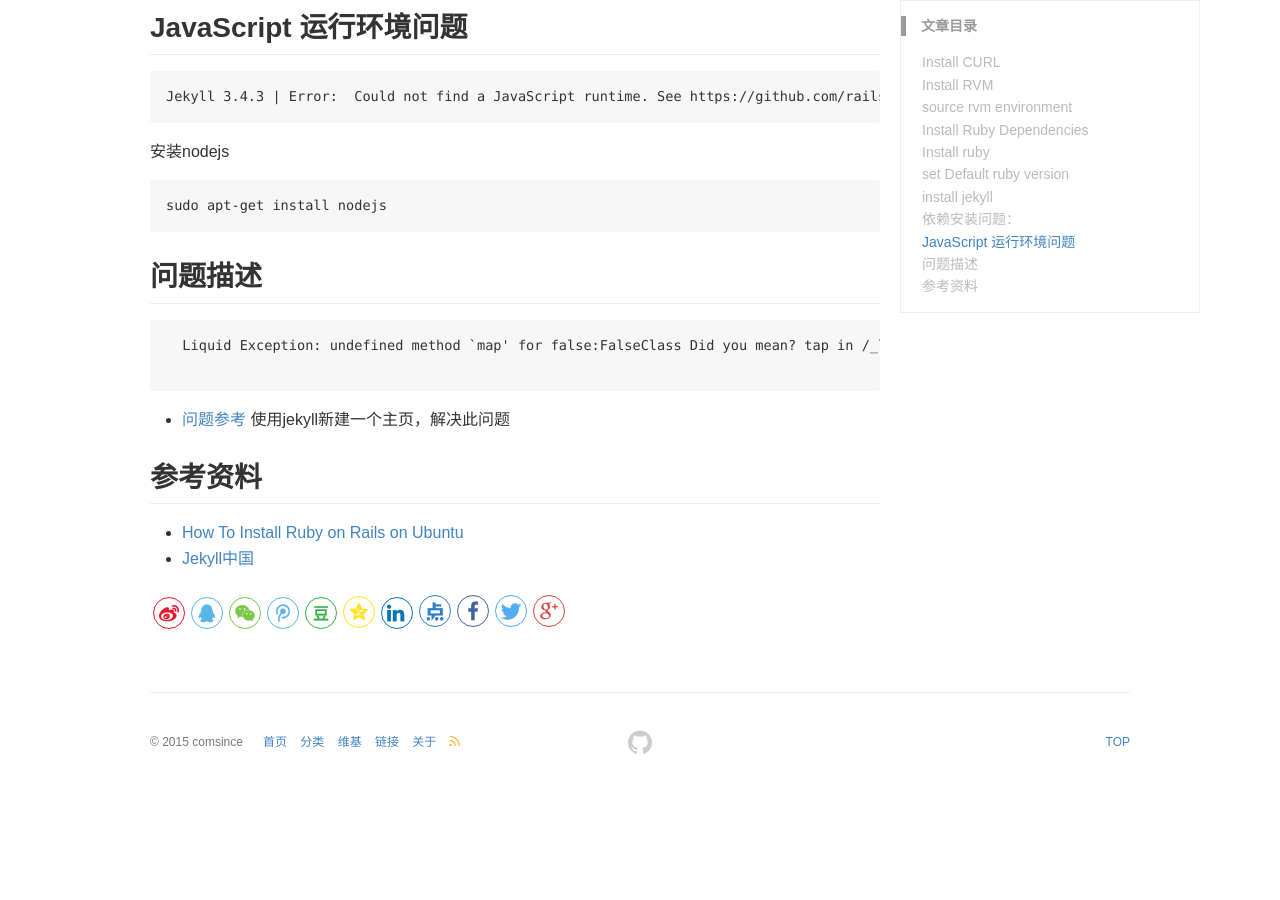
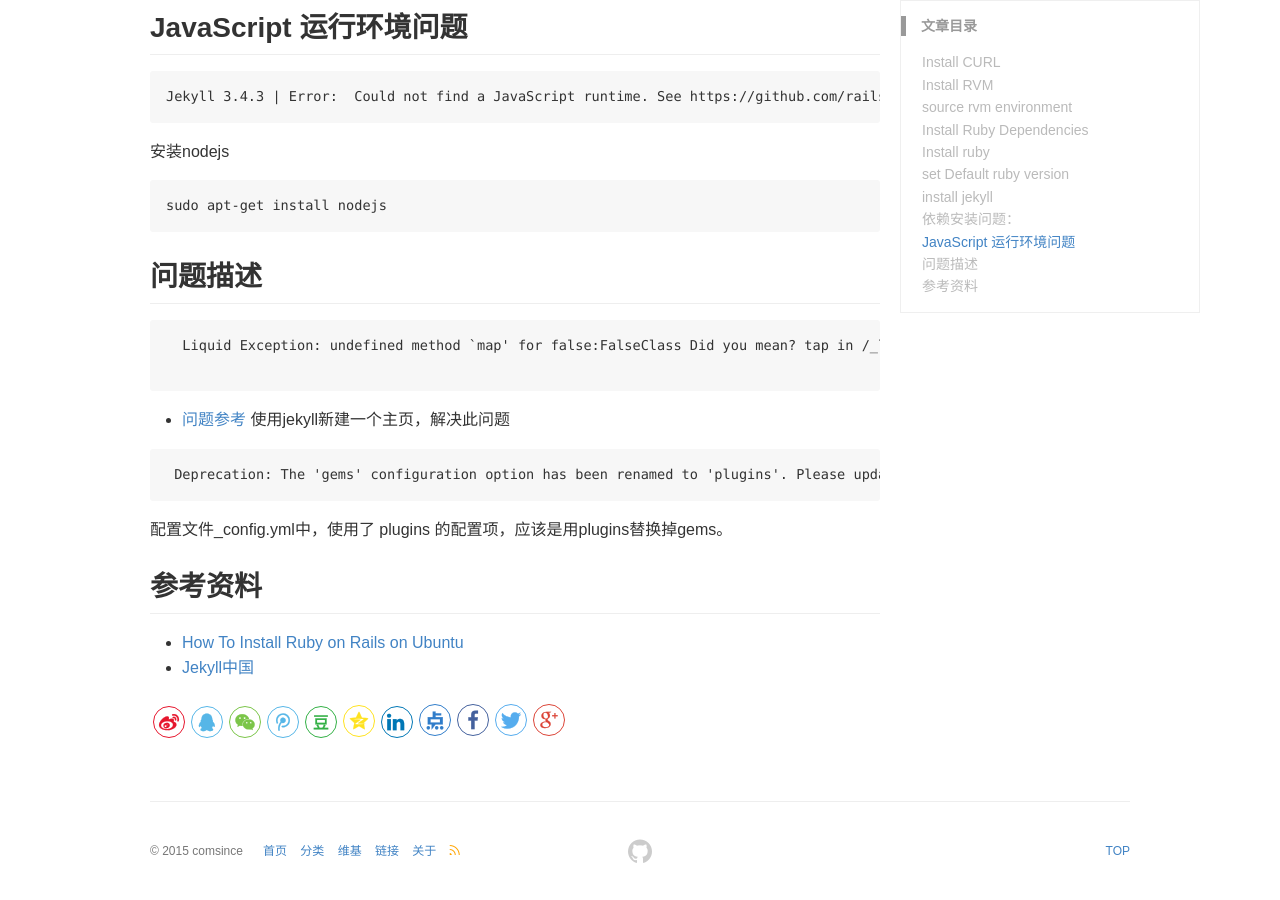
Before and after one commit to comsince/comsince.github.io, a Jekyll site: the page built from _posts/jekyll/2017-06-27-jekyll-install.md, in a window 1280 px wide and 900 px high, scrolled down 1751 px. Built offline with Jekyll 4.4.1, drawn with Linux system fonts in a browser that asks for light colours; nearby versions of some CDN libraries; library files that are not in the unit come from our copies; comment, search, counter and statistics services are not loaded; before the commit the page ends 2542 px from its top, so only the background shows below that; some of the changed lines change nothing that is shown.

Commit message:
增加gittalk

````diff
--- a/_config.yml
+++ b/_config.yml
@@ -64,7 +64,7 @@
 quiet: false
 excerpt_separator: "\n\n"
 permalink: /:year/:month/:day/:title/
-gems:
+plugins:
     - jekyll-github-metadata
     - rouge
 #     - jekyll-html-pipeline
@@ -94,11 +94,12 @@
 #      Comments    #
 # ---------------- #
 # support provider: disqus, duoshuo
-comments_provider: disqus
+comments_provider: gittalk
 # !!!重要!!! 请修改下面两个用户名为你自己申请的
 # !!!Important!!! Please modify usernames below to yours
 duoshuo_username: comsince
 disqus_username: comsince
+gittalk_username: comsince
 # 在使用 disqus 的时候可点击显示多说评论框
 lazy_load_duoshuo: false
 
--- a/_includes/comments.html
+++ b/_includes/comments.html
@@ -76,5 +76,25 @@
       <!-- 多说公共JS代码 END -->
       <!-- Duoshuo Comment END -->
       {% endif %}
+    {% when 'gittalk' %}
+      {% if site.gittalk_username %}
+      <!-- Link Gitalk 的支持文件  -->
+      <link rel="stylesheet" href="https://unpkg.com/gitalk/dist/gitalk.css">
+      <script src="https://unpkg.com/gitalk@latest/dist/gitalk.min.js"></script>
+      <div id="gitalk-container"></div>
+          <script type="text/javascript">
+          var gitalk = new Gitalk({
+          // gitalk的主要参数
+              clientID: `3d5c92fc81bd4570f5f5`,
+              clientSecret: `959134da847db8f53264485a967155df800b333b`,
+              repo: `comsince.github.io`,
+              owner: 'comsince',
+              admin: ['comsince'],
+              id: 'window.location.pathname',
+              distractionFreeMode: true
+          });
+          gitalk.render('gitalk-container');
+      </script>
+      {% endif %}
   {% endcase %}
 {% endif %}
--- a/_posts/jekyll/2017-06-27-jekyll-install.md
+++ b/_posts/jekyll/2017-06-27-jekyll-install.md
@@ -92,6 +92,11 @@
 
 * [问题参考](https://github.com/github/pages-gem/issues/351) 使用jekyll新建一个主页，解决此问题
 
+```
+ Deprecation: The 'gems' configuration option has been renamed to 'plugins'. Please update your config file accordingly.
+```
+配置文件_config.yml中，使用了 plugins 的配置项，应该是用plugins替换掉gems。
+
 ## 参考资料
 
 * [How To Install Ruby on Rails on Ubuntu](https://tecadmin.net/install-ruby-on-rails-on-ubuntu/)
````
